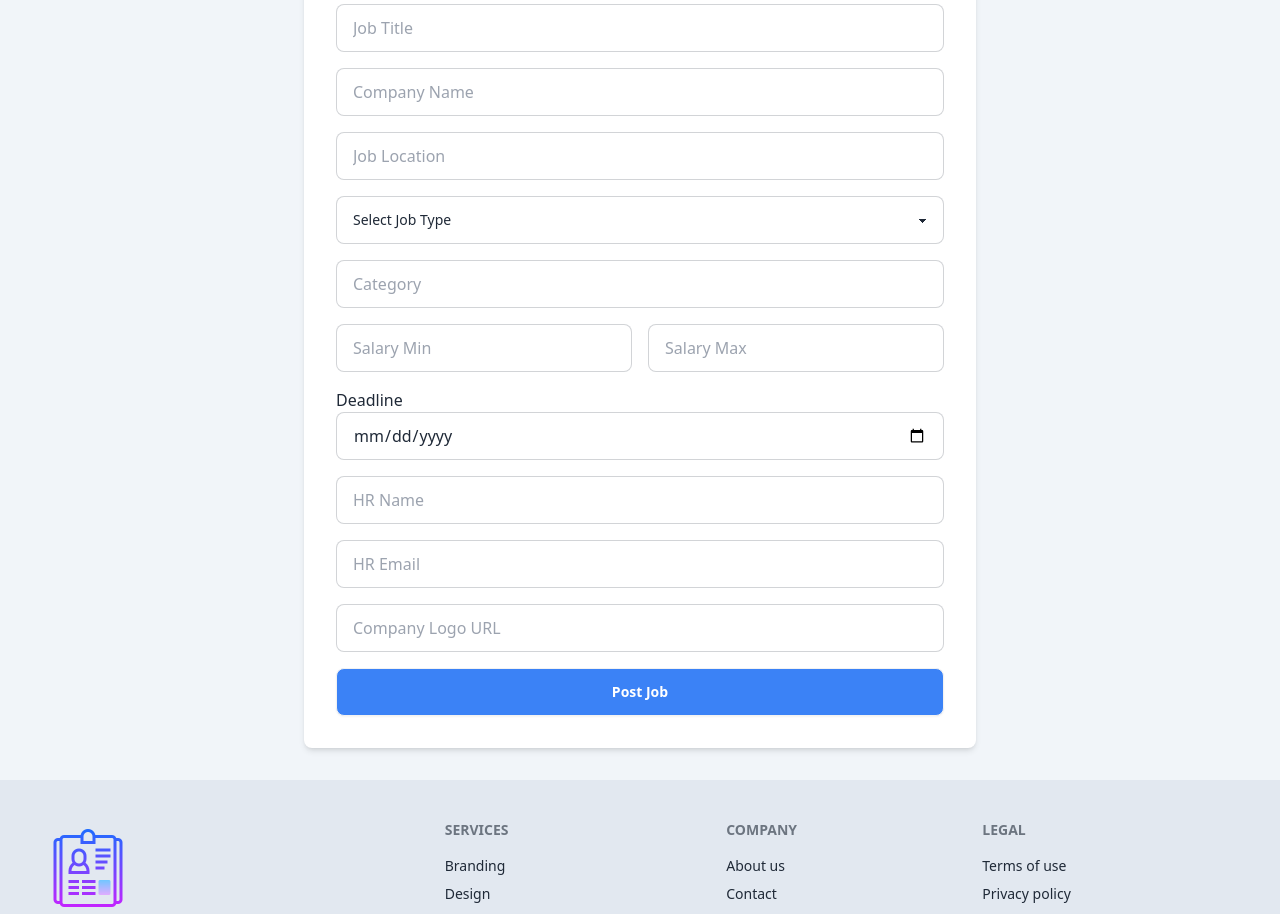
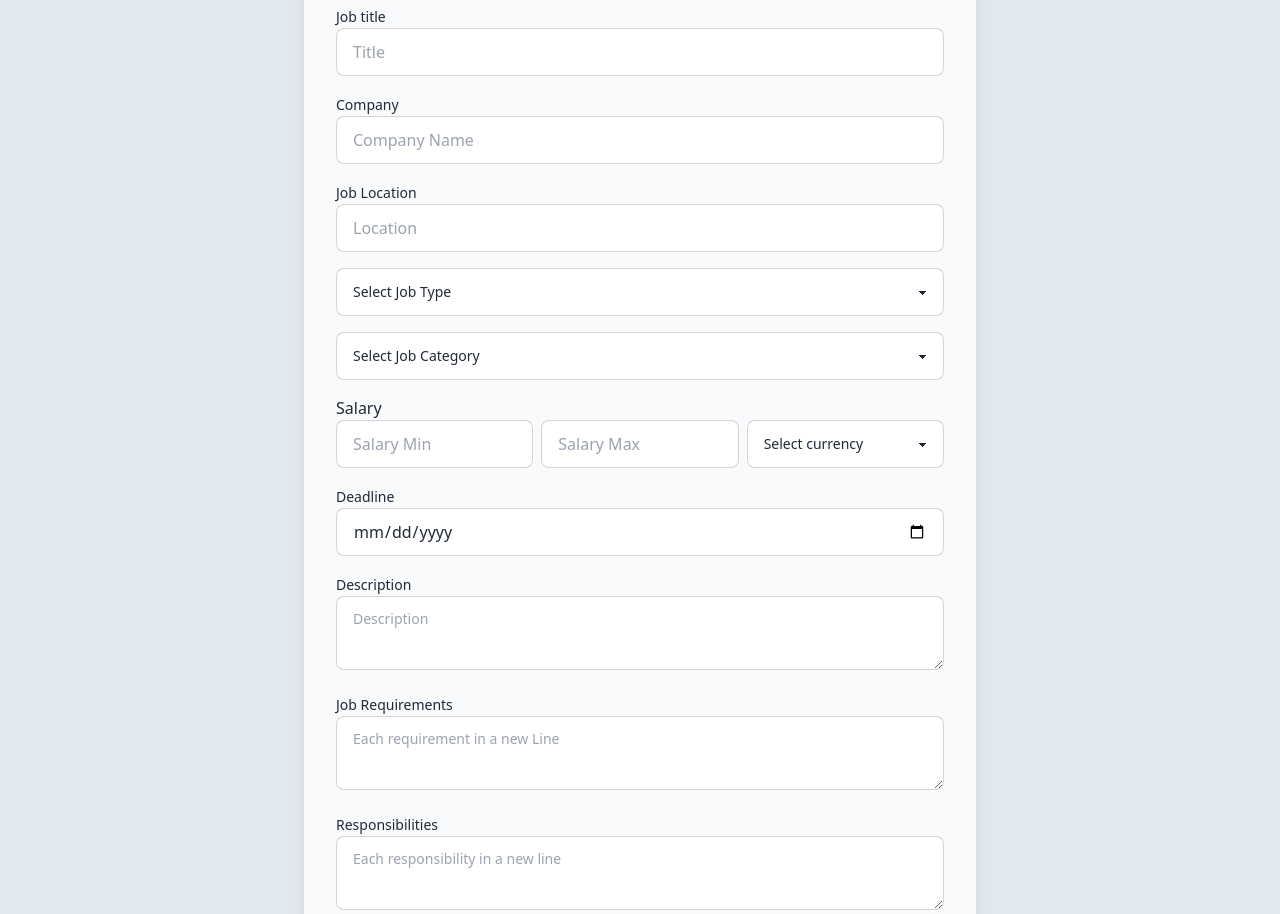
Before and after one commit to marufdev7/job-portal-client, a React (Vite) app: page /add-job in a window 1280 px wide. Shown: the part 260-1174 px from the top of the page. Built offline with nearby package versions, Linux system fonts and the light colour scheme; no server answers; sample sign-in values are in the browser's storage.

Commit message:
complete form

```diff
--- a/src/pages/AddJob/AddJob.jsx
+++ b/src/pages/AddJob/AddJob.jsx
@@ -13,8 +13,8 @@ const AddJob = () => {
             title: form.title.value,
             company: form.company.value,
             location: form.location.value,
-            jobType: form.type.value,
-            category: form.category.value,
+            jobType: form.jobType.value,
+            category: form.jobCategory.value,
             salaryRange: {
                 min: Number(form.salaryMin.value),
                 max: Number(form.salaryMax.value),
@@ -51,8 +51,8 @@ const AddJob = () => {
     };
 
     return (
-        <div className="min-h-screen flex justify-center items-center bg-slate-100 p-8">
-            <div className="bg-white p-8 rounded-lg shadow-md w-full max-w-2xl">
+        <div className="min-h-screen flex justify-center items-center bg-slate-200 p-8">
+            <div className="bg-slate-50 p-8 rounded-lg shadow-lg w-full max-w-2xl">
                 <div className="text-center mb-6">
                     <div className="badge bg-slate-200 font-semibold text-blue-500 badge-outline">Add Job</div>
                     <h2 className="text-4xl font-bold text-gray-700 py-3">Post a New Job</h2>
@@ -60,28 +60,105 @@ const AddJob = () => {
                 </div>
 
                 <form onSubmit={handleAddJob} className="space-y-4">
-                    <input type="text" name="title" placeholder="Job Title" required className="input input-bordered w-full" />
-                    <input type="text" name="company" placeholder="Company Name" required className="input input-bordered w-full" />
-                    <input type="text" name="location" placeholder="Job Location" required className="input input-bordered w-full" />
-                    <select name="type" required className="select select-bordered w-full" defaultValue="">
+                    {/* job title */}
+                    <div>
+                        <label className="label-text"> Job title</label>
+                        <input type="text" name="title" placeholder="Title" required className="input input-bordered w-full" />
+                    </div>
+
+                    {/* job-company */}
+                    <div>
+                        <label className="label-text">Company</label>
+                        <input type="text" name="company" placeholder="Company Name" required className="input input-bordered w-full" />
+                    </div>
+
+                    {/* job-location */}
+                    <div>
+                        <label className="label-text">Job Location</label>
+                        <input type="text" name="location" placeholder="Location" required className="input input-bordered w-full" />
+                    </div>
+
+                    {/* job-type */}
+                    <select name="jobType" required className="select select-bordered w-full" defaultValue="">
                         <option value="" disabled>Select Job Type</option>
                         <option>Full-time</option>
                         <option>Part-time</option>
                         <option>Internship</option>
                         <option>Remote</option>
                     </select>
-                    <input type="text" name="category" placeholder="Category" required className="input input-bordered w-full" />
-                    <div className="flex gap-4">
-                        <input type="number" name="salaryMin" placeholder="Salary Min" required className="input input-bordered w-full" />
+
+                    {/* job-category */}
+                    <select name="jobCategory" required className="select select-bordered w-full" defaultValue="">
+                        <option value="" disabled>Select Job Category</option>
+                        <option>Teaching</option>
+                        <option>Engineering</option>
+                        <option>Design</option>
+                        <option>Management</option>
+                        <option>Marketing</option>
+                        <option>Data Science</option>
+                        <option>Development</option>
+                        <option>Finance</option>
+                    </select>
+
+                    {/* job-salary */}
+                    <div className="grid grid-cols-1 lg:grid-cols-3 gap-2 items-end">
+                        <div>
+                            <label>Salary</label>
+                            <input type="number" name="salaryMin" placeholder="Salary Min" required className="input input-bordered w-full" />
+                        </div>
                         <input type="number" name="salaryMax" placeholder="Salary Max" required className="input input-bordered w-full" />
+                        <select name="jobType" required className="select select-bordered w-full" defaultValue="">
+                            <option value="" disabled>Select currency</option>
+                            <option>bdt</option>
+                            <option>usd</option>
+                            <option>inr</option>
+                        </select>
                     </div>
-                    <p>
-                        <span>Deadline</span>
+
+                    {/* job-deadline */}
+                    <div>
+                        <label className='label-text'>Deadline</label>
                         <input type="date" name="deadline" required className="input input-bordered w-full" />
-                    </p>
-                    <input type="text" name="hr_name" placeholder="HR Name" required className="input input-bordered w-full" />
-                    <input type="email" name="hr_email" placeholder="HR Email" required className="input input-bordered w-full" />
-                    <input type="url" name="logo" placeholder="Company Logo URL" required className="input input-bordered w-full" />
+                    </div>
+
+                    {/* job-description */}
+                    <div>
+                        <label className='label-text'>Description</label>
+                        <textarea placeholder="Description" name='description' required className="textarea textarea-bordered w-full" />
+                    </div>
+
+                    {/* job-requirement */}
+                    <div>
+                        <label className="label-text">Job Requirements</label>
+                        <textarea name="requirement" required placeholder='Each requirement in a new Line' className="textarea textarea-bordered w-full"></textarea>
+                    </div>
+
+                    {/* job-responsibility */}
+                    <div>
+                        <label className="label-text">Responsibilities</label>
+                        <textarea
+                            name="responsibility"
+                            required
+                            placeholder="Each responsibility in a new line"
+                            className="textarea textarea-bordered w-full"
+                        ></textarea>
+                    </div>
+
+                    {/* job-hr */}
+                    <div>
+                        <label className="label-text">HR Name</label>
+                        <input type="text" name="hr_name" placeholder="Name" required className="input input-bordered w-full" />
+                    </div>
+                    <div>
+                        <label className="label-text">HR Email</label>
+                        <input type="email" name="hr_email" placeholder="Email" required className="input input-bordered w-full" />
+                    </div>
+
+                    {/* company-logo */}
+                    <div>
+                        <label className="label-text">Company Logo</label>
+                        <input type="url" name="logo" placeholder="Logo URL" required className="input input-bordered w-full" />
+                    </div>
                     <button type="submit" className="btn bg-blue-500 text-white hover:bg-blue-600 hover:shadow-md w-full">Post Job</button>
                 </form>
             </div>
--- a/src/pages/ApplyJob/ApplyJob.jsx
+++ b/src/pages/ApplyJob/ApplyJob.jsx
@@ -58,30 +58,30 @@ const ApplyJob = () => {
                     </div>
 
                     <form onSubmit={handleSubmitApplyJob} className="space-y-4">
-                        <p>
+                        <div>
                             <span>Name *</span>
                             <input type="text" placeholder="Full Name" name='name' required className="input input-bordered w-full mt-1" />
-                        </p>
-                        <p>
-                            <span>Email *</span>
+                        </div>
+                        <div>
+                            <label className='label-text'>Email *</label>
                             <input type="email" placeholder="Email" name='email' defaultValue={user?.email} required className="input input-bordered w-full" />
-                        </p>
-                        <p>
-                            <span>Number *</span>
+                        </div>
+                        <div>
+                            <label className='label-text'>Number *</label>
                             <input type="text" placeholder="Contact Number" name='number' required className="input input-bordered w-full" />
-                        </p>
-                        <p>
-                            <span>LinkedIn *</span>
+                        </div>
+                        <div>
+                            <label className='label-text'>LinkedIn *</label>
                             <input type="url" placeholder="LinkedIn Url" name='linkedin' required className="input input-bordered w-full" />
-                        </p>
-                        <p>
-                            <span>Description</span>
+                        </div>
+                        <div>
+                            <label className='label-text'>Description</label>
                             <textarea placeholder="Description" name='description' className="textarea textarea-bordered w-full" />
-                        </p>
-                        <p>
-                            <span>Upload Resume *</span>
+                        </div>
+                        <div>
+                            <label className='label-text'>Upload Resume *</label>
                             <input type="file" required name='resume' className="file-input file-input-bordered w-full" />
-                        </p>
+                        </div>
 
                         <div className="flex items-center gap-2">
                             <input type="checkbox" className="checkbox checkbox-sm" />
--- a/src/pages/MyApplication/MyApplicationDetails.jsx
+++ b/src/pages/MyApplication/MyApplicationDetails.jsx
@@ -17,7 +17,7 @@ const MyApplicationDetails = ({ job, onDelete }) => {
 
     return (
         <div className="p-4 rounded-xl">
-            <div className="bg-slate-50 p-5 rounded-lg shadow-md hover:shadow-lg transition-all duration-300 flex flex-col md:flex-row items-start md:items-center gap-6">
+            <div className="bg-slate-100 hover:bg-slate-50 p-5 rounded-lg shadow-md hover:shadow-lg transition-all duration-300 flex flex-col md:flex-row items-start md:items-center gap-6">
                 {/* Company Logo */}
                 <img
                     src={company_logo}
```
